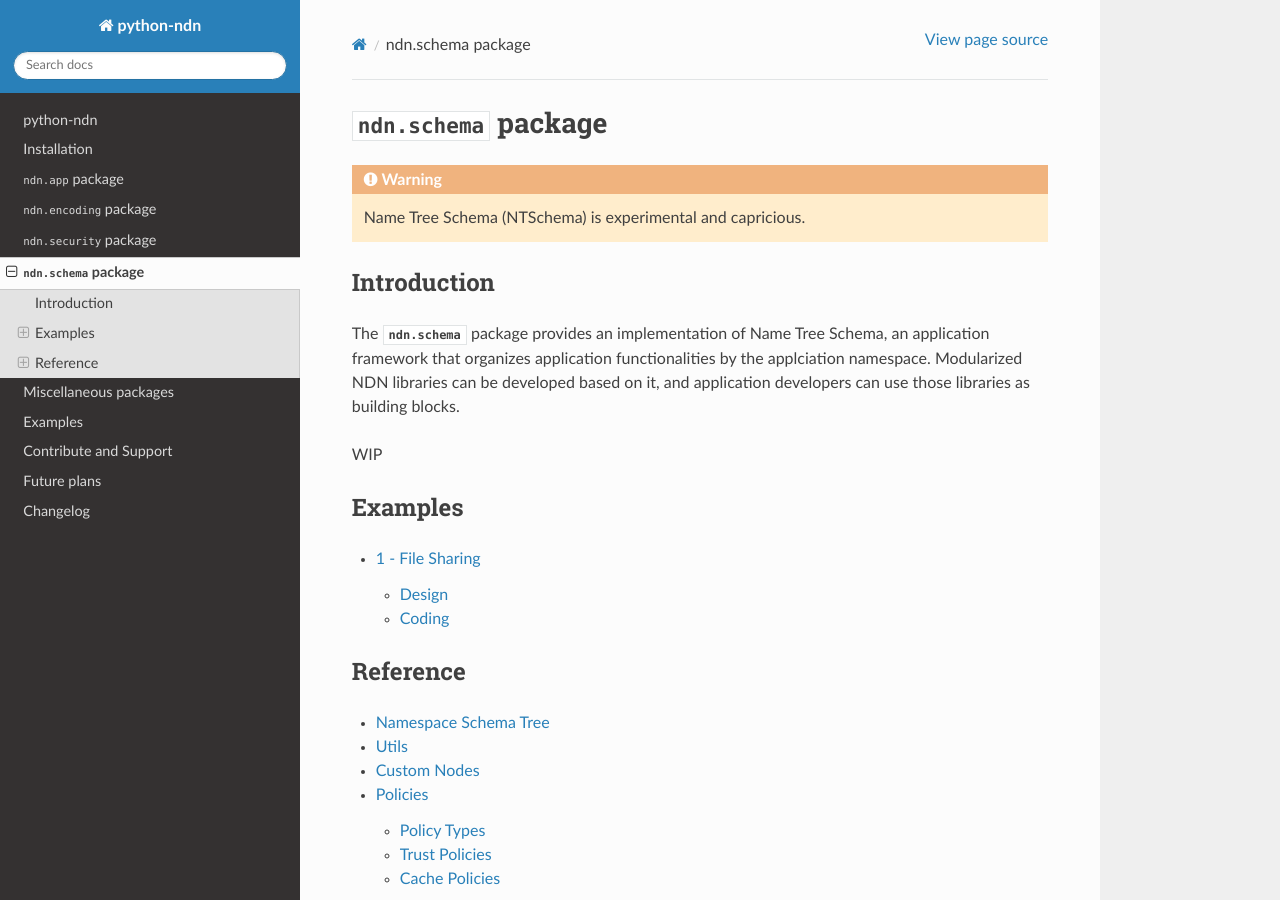
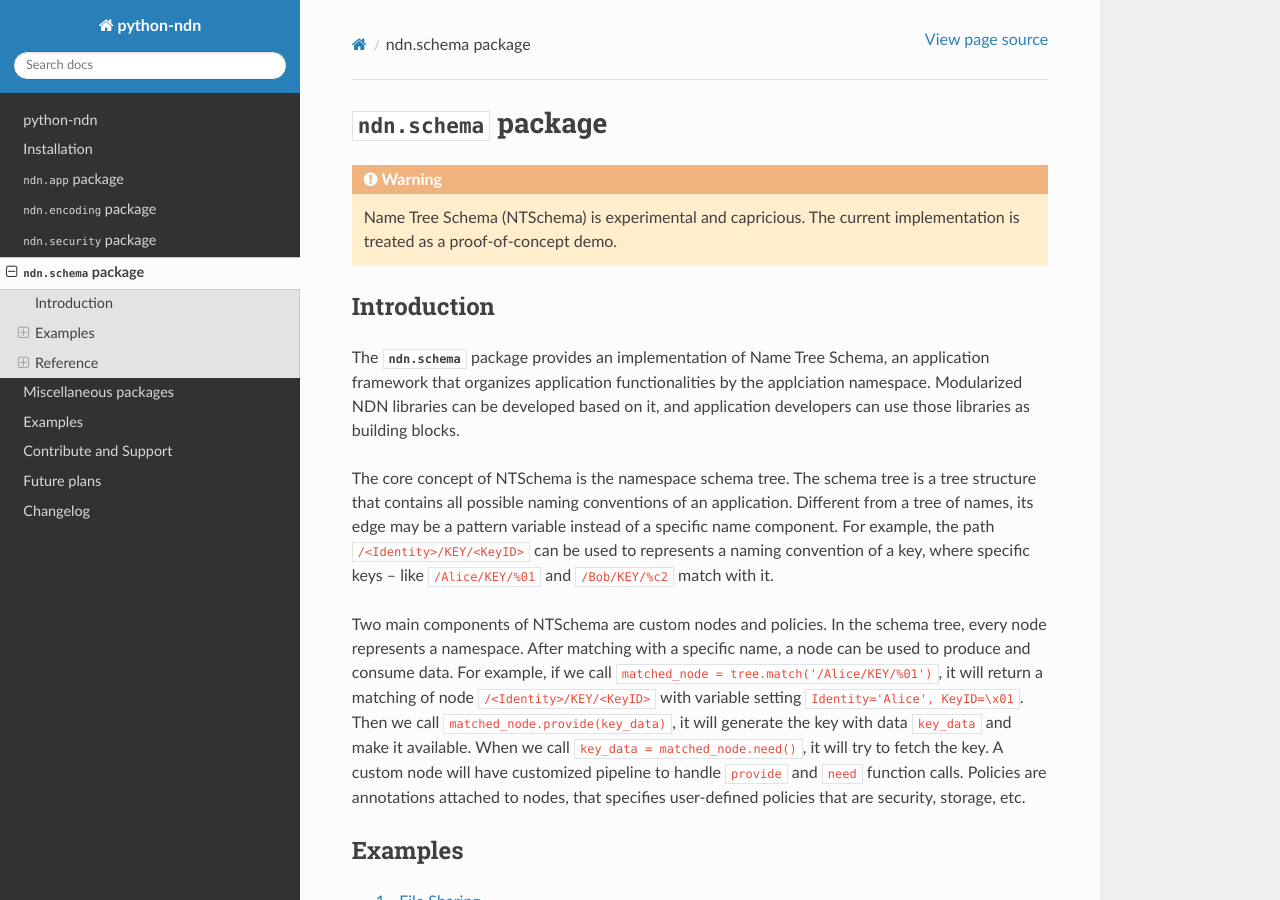
Before and after one commit to named-data/python-ndn, a Sphinx documentation site: the page built from docs/src/schema/schema.rst, in a window 1280 px wide and 900 px high. Built offline with Sphinx 7.4.7 and the Read the Docs theme 2.0.0, drawn with Linux system fonts in a browser that asks for light colours.

Commit message:
docs: Add intro to schema

```diff
--- a/docs/src/schema/schema.rst
+++ b/docs/src/schema/schema.rst
@@ -3,7 +3,8 @@
 
 .. warning::
 
-  Name Tree Schema (NTSchema) is experimental and capricious.
+    Name Tree Schema (NTSchema) is experimental and capricious.
+    The current implementation is treated as a proof-of-concept demo.
 
 Introduction
 ------------
@@ -13,7 +14,21 @@ organizes application functionalities by the applciation namespace.
 Modularized NDN libraries can be developed based on it, and
 application developers can use those libraries as building blocks.
 
-WIP
+The core concept of NTSchema is the namespace schema tree.
+The schema tree is a tree structure that contains all possible naming conventions of an application.
+Different from a tree of names, its edge may be a pattern variable instead of a specific name component.
+For example, the path ``/<Identity>/KEY/<KeyID>`` can be used to represents a naming convention of a key,
+where specific keys -- like ``/Alice/KEY/%01`` and ``/Bob/KEY/%c2`` match with it.
+
+Two main components of NTSchema are custom nodes and policies.
+In the schema tree, every node represents a namespace.
+After matching with a specific name, a node can be used to produce and consume data.
+For example, if we call ``matched_node = tree.match('/Alice/KEY/%01')``, it will return a matching of node
+``/<Identity>/KEY/<KeyID>`` with variable setting ``Identity='Alice', KeyID=\x01``.
+Then we call ``matched_node.provide(key_data)``, it will generate the key with data ``key_data`` and make it available.
+When we call ``key_data = matched_node.need()``, it will try to fetch the key.
+A custom node will have customized pipeline to handle ``provide`` and ``need`` function calls.
+Policies are annotations attached to nodes, that specifies user-defined policies that are security, storage, etc.
 
 Examples
 --------
```
